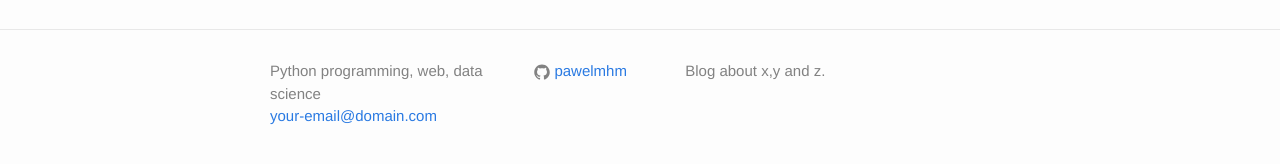
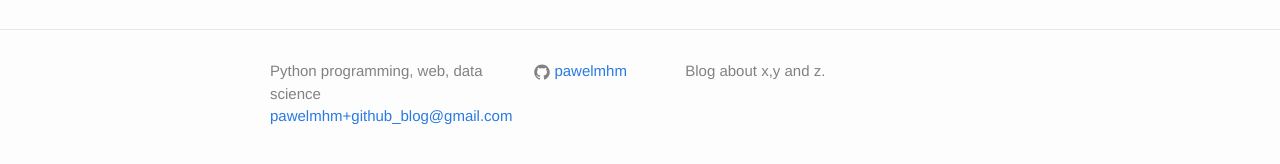
Before and after one commit to pawelmhm/pawelmhm.github.io, a Jekyll site: the page built from _posts/2015-01-01-python-job-analytics.markdown, in a window 1280 px wide and 900 px high, scrolled down 7505 px. Shown: the part 712-876 px from the top of the window. Built offline with Jekyll 4.4.1, drawn with Linux system fonts in a browser that asks for light colours.

Commit message:
updated email

```diff
--- a/_config.yml
+++ b/_config.yml
@@ -1,6 +1,6 @@
 # Site settings
 title: Python programming, web, data science
-email: your-email@domain.com
+email: pawelmhm+github_blog@gmail.com
 description: > # this means to ignore newlines until "baseurl:"
     Blog about x,y and z.
 baseurl: "" # the subpath of your site, e.g. /blog/
```
